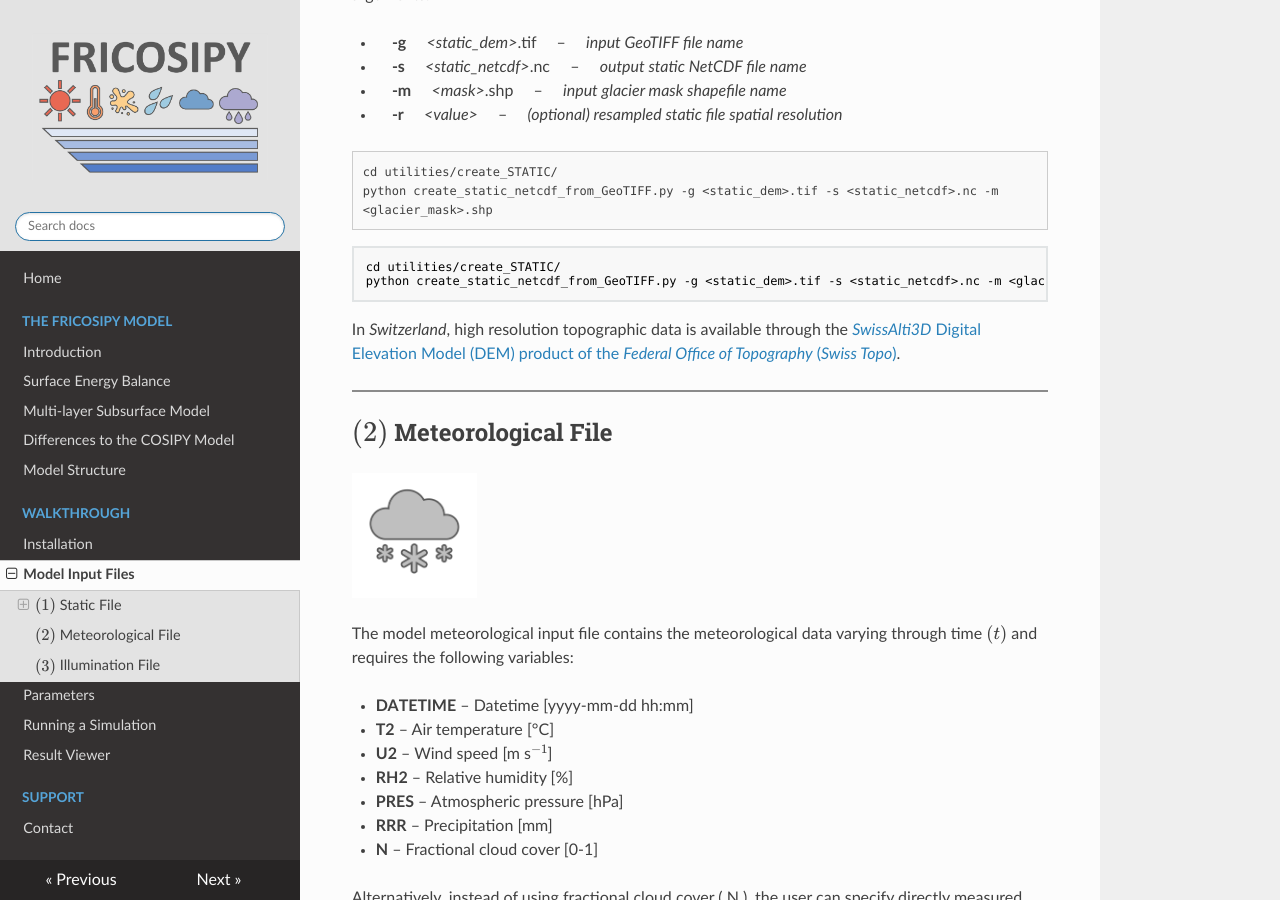
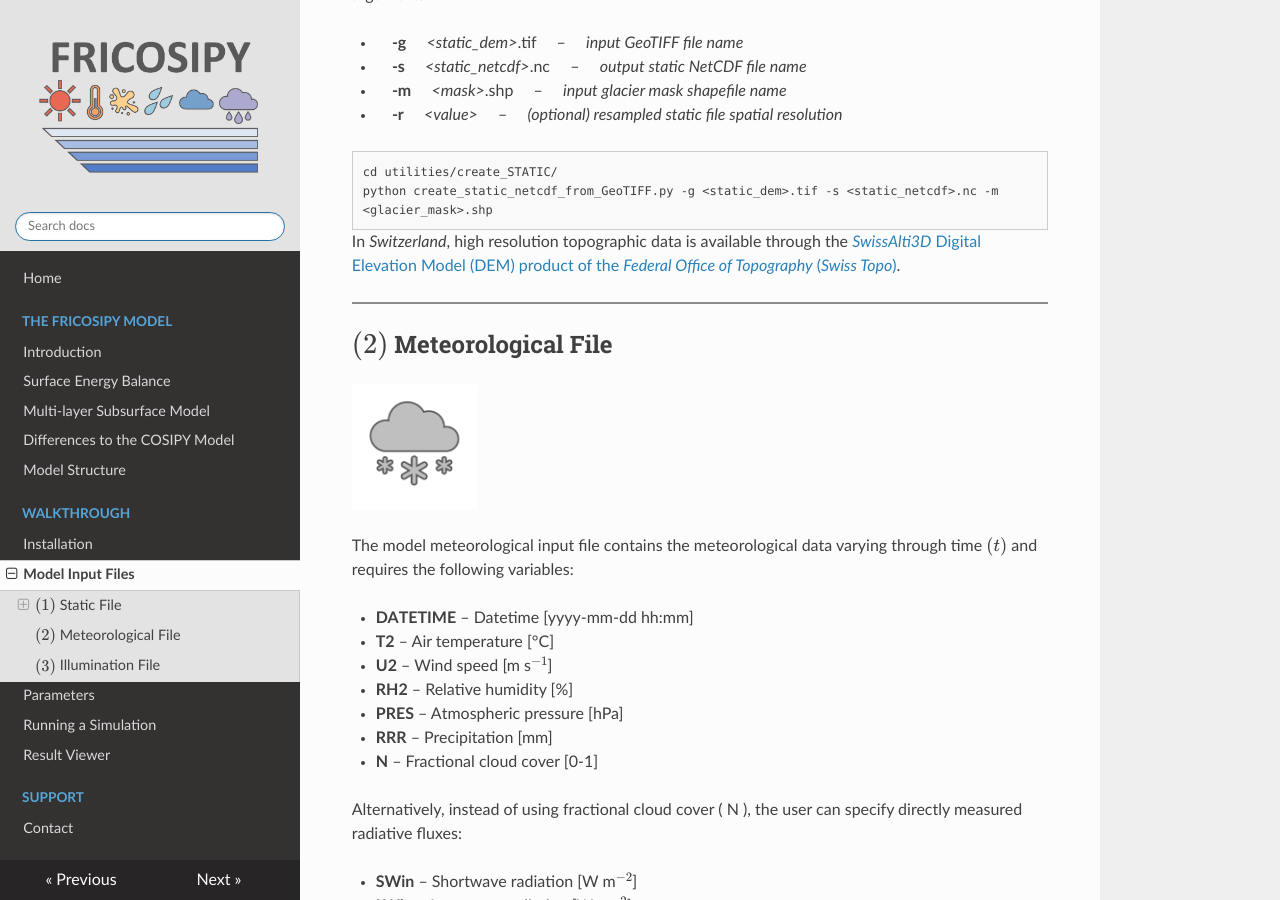
Before and after one commit to MarcusGastaldello/FRICOSIPY, an MkDocs documentation site: the page built from docs/model_input_files.md, in a window 1280 px wide and 900 px high, scrolled down 2110 px. Built offline with MkDocs 1.6.1, drawn with Linux system fonts in a browser that asks for light colours.

Commit message:
Remove redundant code block from documentation
Removed code block for creating static NetCDF from GeoTIFF.

````diff
--- a/docs/model_input_files.md
+++ b/docs/model_input_files.md
@@ -84,11 +84,6 @@
 <div style="border:1px solid #ccc; padding:10px; background:#f9f9f9; max-width:100%; overflow-x:auto;">
   <code style="background:none !important; border:none !important; padding:0 !important; color:#404040; font-family:Consolas, 'Liberation Mono', Courier, monospace;">cd utilities/create_STATIC/<br>python create_static_netcdf_from_GeoTIFF.py -g &lt;static_dem&gt;.tif -s &lt;static_netcdf&gt;.nc -m &lt;glacier_mask&gt;.shp</code>
 </div>
-
-```
-cd utilities/create_STATIC/
-python create_static_netcdf_from_GeoTIFF.py -g <static_dem>.tif -s <static_netcdf>.nc -m <glacier_mask>.shp
-```
 
 In *Switzerland*, high resolution topographic data is available through the [*SwissAlti3D* Digital Elevation Model (DEM) product of the
 *Federal Office of Topography* (*Swiss Topo*)](https://www.swisstopo.admin.ch/en/height-model-swissalti3d).
````
